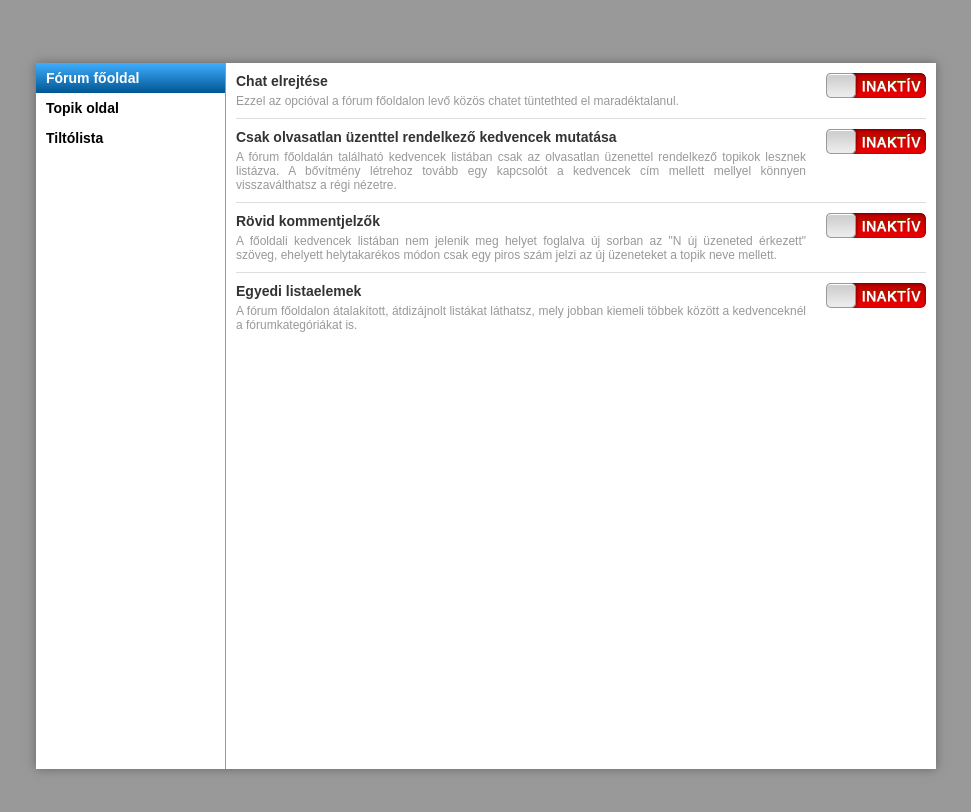
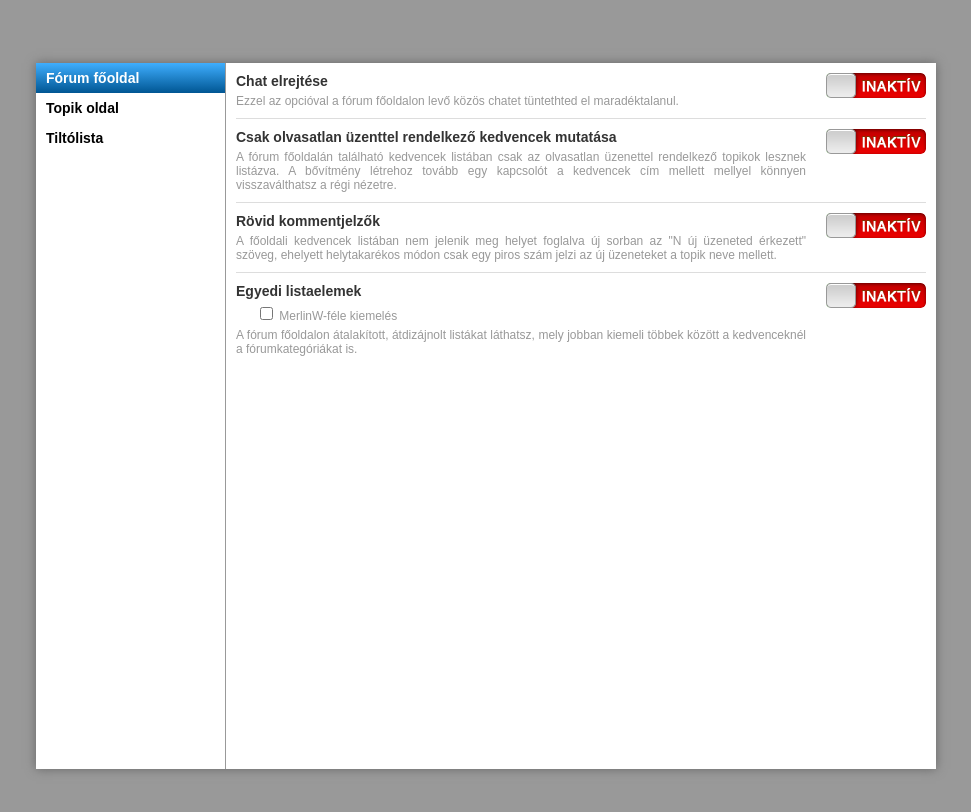
Before and after one commit to dzsani/SG.hu-Extension, a plain HTML site: page html/settings.html in a window 1280 px wide. Shown: the whole page, without its empty margins (154-1125 px from the left). Drawn offline with Linux system fonts and the light colour scheme.

Commit message:
custom list styles: added merlinw variation as suboption

```diff
--- a/html/settings.html
+++ b/html/settings.html
@@ -33,6 +33,9 @@
 				</div>
 				<div>
 					<h3>Egyedi listaelemek</h3>
+					<p class="sub">
+						<label><input type="checkbox" id="custom_list_styles_merlinw"> MerlinW-féle kiemelés</label>
+					</p>
 					<p>A fórum főoldalon átalakított, átdizájnolt listákat láthatsz, mely jobban kiemeli többek között a kedvenceknél a fórumkategóriákat is.</p>
 					<div class="button" id="custom_list_styles"></div>
 				</div>
@@ -76,7 +79,7 @@
 				<div>
 					<h3>Említett kommentek beidézése</h3>
 					<p class="sub">
-						<input type="checkbox" id="show_mentioned_comments_in_links"> Linkeken belüli keresés is
+						<label><input type="checkbox" id="show_mentioned_comments_in_links"> Linkeken belüli keresés is</label>
 					</p>
 					<p>Bármely topikban egy beírt kommentazonosító detektálása, kattintásra az említett komment beidézése</p>
 					<div class="button" id="show_mentioned_comments"></div>
```
Also changed, not shown: js/content.js (+7 -1 lines).
